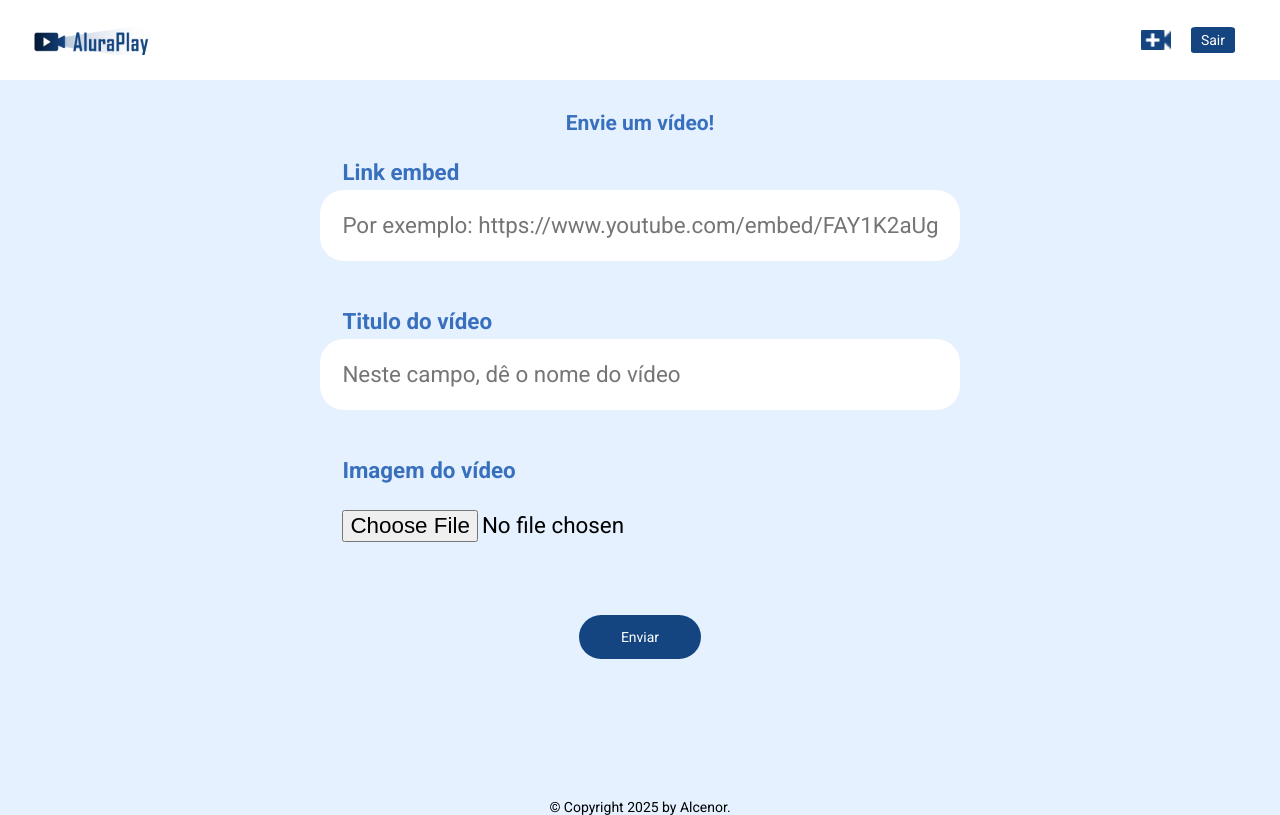
After one commit to Lunsater/aluraplay, a PHP site: template views/video-form.html.twig in a window 1280 px wide. The commit adds this page. Run offline with PHP 8.4, Linux system fonts and the light colour scheme; the template is opened without the code that fills it, so the values that code supplies are empty; some libraries are stand-ins or nearby versions.

Commit message:
Template twig para video-form

```diff
--- a/public/css/estilos.css
+++ b/public/css/estilos.css
@@ -92,7 +92,7 @@ body {
 }
 
 .pesquisar__botao {
-    background-image: url(../img/cabecalho/search.png);
+    /* background-image: url(../img/cabecalho/search.png); */
     background-repeat: no-repeat;
     background-position: center;
     border: 1px solid rgb(211, 211, 211);
--- a/views/base.html.twig
+++ b/views/base.html.twig
@@ -21,7 +21,7 @@
         <header>
 
             <nav class="cabecalho">
-                <a class="logo" href="/public/index.php"></a>
+                <a class="logo" href="/"></a>
 
                 <div class="cabecalho__icones">
                     <a href="/novo-video" class="cabecalho__videos"></a>
--- /dev/null
+++ b/views/video-form.html.twig
@@ -0,0 +1,41 @@
+{% extends "base.html.twig" %}
+
+{% block content %}
+    <main class="container">
+
+        <form class="container__formulario"
+              enctype="multipart/form-data"
+              method="post">
+            <h2 class="formulario__titulo">Envie um vídeo!</h2>
+            <div class="formulario__campo">
+                <label class="campo__etiqueta" for="url">Link embed</label>
+                <input name="url"
+                       value="{{ video.url }}"
+                       class="campo__escrita"
+                       placeholder="Por exemplo: https://www.youtube.com/embed/FAY1K2aUg5g" id='url' />
+            </div>
+
+            <div class="formulario__campo">
+                <label class="campo__etiqueta" for="titulo">Titulo do vídeo</label>
+                <input name="titulo"
+                       value="{{ video.title }}"
+                       class="campo__escrita"
+                       required
+                       placeholder="Neste campo, dê o nome do vídeo"
+                       id='titulo' />
+            </div>
+
+            <div class="formulario__campo">
+                <label class="campo__etiqueta" for="imagem">Imagem do vídeo</label>
+                <input name="imagem"
+                       accept="image/*"
+                       type="file"
+                       class="campo__escrita"
+                       id='imagem' />
+            </div>
+
+            <input class="formulario__botao" type="submit" value="Enviar" />
+        </form>
+
+    </main>
+{% endblock %}
```
Also changed, not shown: src/Controller/VideoFormController.php (+6 -1 lines), banco.sqlite.
